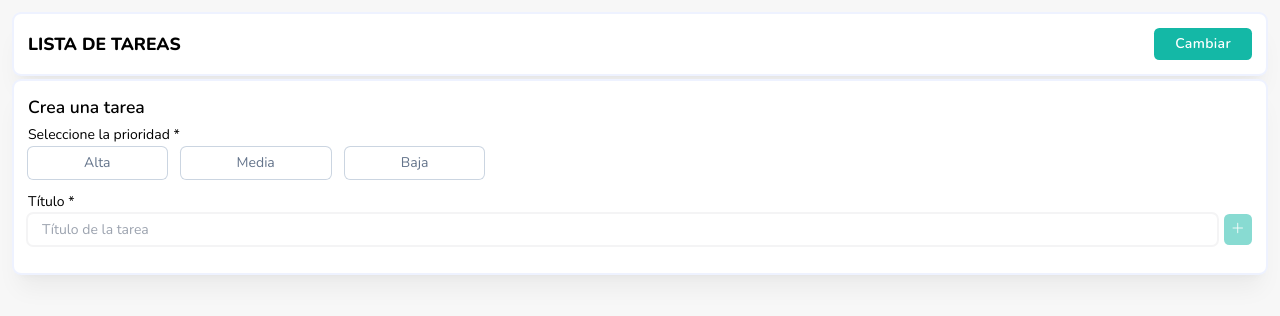
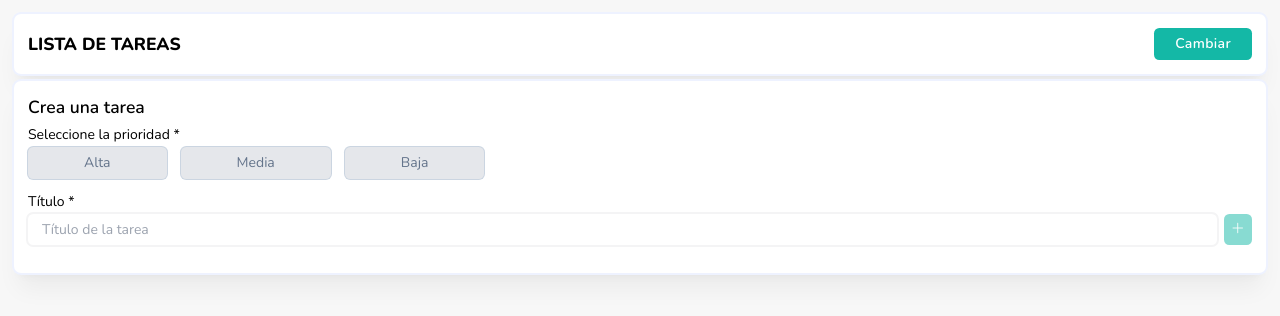
Before and after one commit to elbajo001/test_data_visualizer, a React (Create React App) app: page / in a window 1280 px wide. Shown: the top 316 px of the page. Built offline with nearby package versions, Linux system fonts and the light colour scheme.

Commit message:
to do taks v1.2

```diff
--- a/src/components/FormTasks.jsx
+++ b/src/components/FormTasks.jsx
@@ -1,5 +1,5 @@
 import React from "react";
-import PrioritiesSelect from "../elements/PrioritiesSelect";
+// import PrioritiesSelect from "../elements/PrioritiesSelect";
 
 /* const priorityOptions = [
   {
@@ -20,23 +20,18 @@ import PrioritiesSelect from "../elements/PrioritiesSelect";
 ]; */
 
 const FormTasks = (props) => {
-  const priorityOptions = [
-    {
-      id: "high",
-      label: "Alta",
-      color: "red",
-    },
-    {
-      id: "medium",
-      label: "Media",
-      color: "orange",
-    },
-    {
-      id: "low",
-      label: "Baja",
-      color: "yellow",
+  const getColor = (name) => {
+    switch (name) {
+      case 'orange':
+        return '#fdba74'
+      case 'yellow':
+        return '#fcd34d'
+      case 'red':
+        return '#fca5a5'
+      default:
+        break;
     }
-  ];
+  }
   return (
     <div className="container_form-tasks">
       <h4 className="font-semibold text-xl mb-2">Crea una tarea</h4>
@@ -44,15 +39,25 @@ const FormTasks = (props) => {
         <div className="w-full">
           <p className="my-0">Seleccione la prioridad *</p>
           <div className="list-priorities w-full flex items-center gap-4 mt-1 mb-4">
-            {priorityOptions?.length ? priorityOptions?.map((option, index) => (
-              <PrioritiesSelect
-                key={index}
-                keyValue={index}
-                handleChangePriority={props?.handleChangePriority}
-                priority={props?.formData?.priority?.id}
-                dataPriority={option}
-              />
-            )) : null }
+            {props?.priorityOptions?.length
+              ? props?.priorityOptions?.map((option, index) => (
+                  <button
+                    key={index}
+                    type="button"
+                    onClick={() => {
+                      props?.handleChangePriority(option);
+                    }}
+                    style={{
+                      background: `${option?.id === props?.formData?.priority?.id ? getColor(option?.color) : `#e5e7eb`}`,
+                      border: `${option?.id === props?.formData?.priority?.id ? getColor(option?.color) : `#e5e7eb`}`
+                    }}
+                    className={`w-1/3 md:w-fit md:px-16 text-center ring-slate-300 text-slate-500 font-regular hover:bg-gray-200 hover:text-slate-800 rounded-md py-2 px-8 ring-1 cursor-pointer transition-all`?.toString()
+                    ?.trim()}
+                  >
+                    {option?.label}
+                  </button>
+                ))
+              : null}
           </div>
         </div>
 
--- a/src/elements/PrioritiesSelect.jsx
+++ b/src/elements/PrioritiesSelect.jsx
@@ -1,7 +1,7 @@
 import React, { useEffect } from "react";
 
 const PrioritiesSelect = (props) => {
-  const { keyValue, priority, dataPriority, handleChangePriority } = props
+  const { priority, dataPriority, handleChangePriority } = props
   useEffect(() => {
     console.log({ priority, ...props?.dataPriority})
   // eslint-disable-next-line react-hooks/exhaustive-deps
@@ -10,16 +10,13 @@ const PrioritiesSelect = (props) => {
   // console.log('props?.dataPriority', priority && priority?.toString() === dataPriority?.id?.toString())
   return (
     <>
-      {dataPriority ?
+      {dataPriority?.color ?
         <button
-          key={keyValue}
           type="button"
           onClick={() => {
             handleChangePriority(dataPriority);
           }}
-          className={`
-            ${priority?.toString() === dataPriority?.id?.toString() ? `bg-${dataPriority?.color}-100 ` : `bg-grey-100 hover:bg-${dataPriority?.color}-100 hover:ring-${dataPriority?.color}-300`}
-            ring-slate-300 text-slate-500 font-regular hover:text-slate-800 rounded-md py-2 px-8 ring-1 cursor-pointer transition-all w-1/3 md:w-fit md:px-16 text-center`?.toString()?.trim()}>
+          className={`bg-${dataPriority?.color}-200 ring-${dataPriority?.color}-300 hover:bg-${dataPriority?.color}-200 hover:ring-${dataPriority?.color}-400 ring-slate-300 text-slate-500 font-regular hover:text-slate-800 rounded-md py-2 px-8 ring-1 cursor-pointer transition-all w-full`?.toString()?.trim()}>
           {dataPriority?.label}
         </button>
       : null }
--- a/src/screens/ToDoTasks.jsx
+++ b/src/screens/ToDoTasks.jsx
@@ -2,6 +2,24 @@ import React, { useState } from "react";
 import Modal from "../components/Modal";
 import FormTasks from "../components/FormTasks";
 import ListTasks from "../components/ListTasks";
+
+const priorityOptions = [
+  {
+    id: "high",
+    label: "Alta",
+    color: "red",
+  },
+  {
+    id: "medium",
+    label: "Media",
+    color: "orange",
+  },
+  {
+    id: "low",
+    label: "Baja",
+    color: "yellow",
+  },
+];
 
 const ToDoTasks = (props) => {
   // UseStates
@@ -129,6 +147,7 @@ const ToDoTasks = (props) => {
           formData={formData}
           handleChangeInput={handleChangeInput}
           handleChangePriority={handleChangePriority}
+          priorityOptions={priorityOptions}
         />
       </div>
       {tasks?.tasks?.length ? (
```
